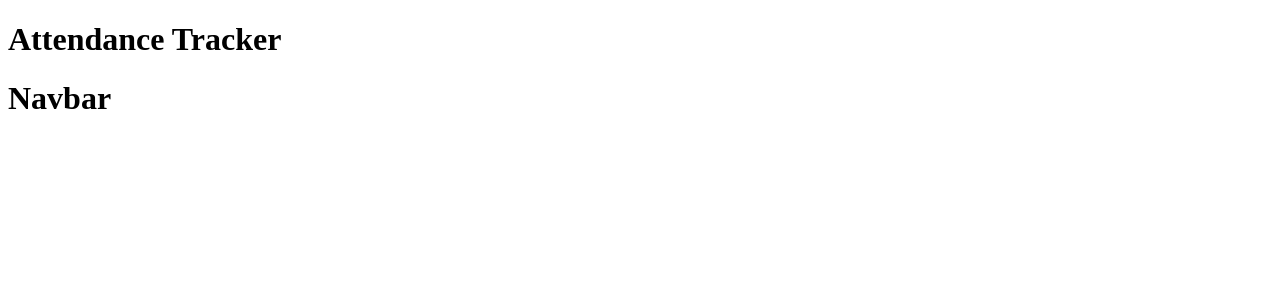
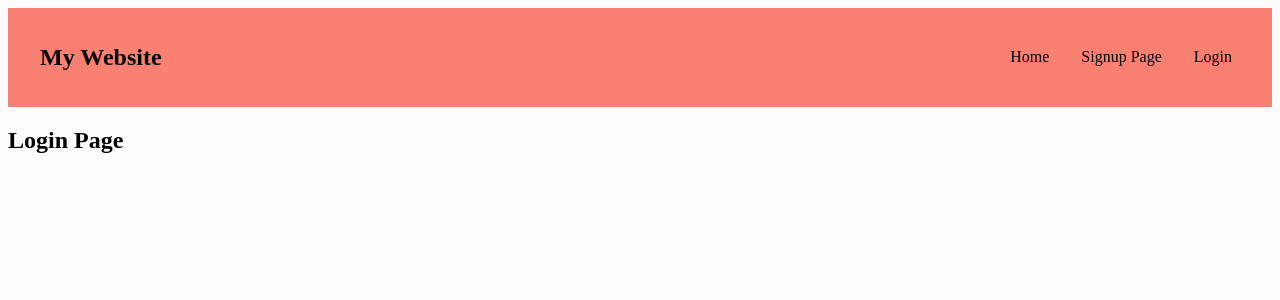
Before and after one commit to Pujarani06052001/attendance-tracker-frontend, a React (Vite) app: page /Login in a window 1280 px wide. Shown: the top 300 px of the page. Built offline with nearby package versions, Linux system fonts and the light colour scheme.

Commit message:
Added navigation bar

```diff
--- a/package.json
+++ b/package.json
@@ -11,7 +11,8 @@
   },
   "dependencies": {
     "react": "^18.3.1",
-    "react-dom": "^18.3.1"
+    "react-dom": "^18.3.1",
+    "react-router-dom": "^6.27.0"
   },
   "devDependencies": {
     "@eslint/js": "^9.13.0",
--- a/src/App.jsx
+++ b/src/App.jsx
@@ -1,11 +1,27 @@
-import Navbar from "./components/Navbar.jsx";
+// src/App.js
+import React from 'react';
+import { BrowserRouter as Router, Routes, Route } from 'react-router-dom';
+import Navbar from './components/Navbar';
+import Signup from './components/Signup';
+import Login from './components/Login';
+
+function Home() {
+  return <h2>Home Page</h2>;
+}
+
 
 function App() {
   return (
-    <>
-      <h1>Attendance Tracker</h1>
+    <Router>
       <Navbar />
-    </>
+      <div className="content">
+        <Routes>
+          <Route path="/" element={<Home />} />
+          <Route path="/Signup" element={<Signup />} />
+          <Route path="/Login" element={<Login />} />
+        </Routes>
+      </div>
+    </Router>
   );
 }
 
--- /dev/null
+++ b/src/components/Login.jsx
@@ -0,0 +1,5 @@
+const Login=()=> {
+    return <h2>Login Page</h2>;
+  }
+
+  export default Login
--- /dev/null
+++ b/src/components/Navbar.css
@@ -0,0 +1,37 @@
+/* src/components/Navbar.css */
+body {
+    background-color:#fdfdfd /* Replace with your desired color */
+}
+
+.navbar {
+  display: flex;
+  align-items: center;
+  justify-content: space-between;
+  padding: 1rem 2rem;
+  background-color:salmon;
+  color: white;
+}
+
+.navbar-title {
+  font-size: 1.5rem;
+  color:black;
+}
+
+.navbar-links {
+  list-style: none;
+  display: flex;
+  gap: 1rem;
+}
+
+.navbar-links li {
+  padding: 0.5rem;
+}
+
+.navbar-links a {
+  color:black;
+  text-decoration: none;
+}
+
+.navbar-links a:hover {
+  color: blue;
+}
--- a/src/components/Navbar.jsx
+++ b/src/components/Navbar.jsx
@@ -1,7 +1,25 @@
-const Navbar = () => {
-    return (
-      <h1>Navbar</h1>
-    );
-  };
+import React from 'react';
+import { Link } from 'react-router-dom';
+import './Navbar.css';
 
-  export default Navbar;
+function Navbar() {
+  return (
+    <nav className="navbar">
+      <h1 className="navbar-title">My Website</h1>
+      <ul className="navbar-links">
+        <li>
+          <Link to="/">Home</Link>
+        </li>
+        <li>
+          <Link to="/Signup">Signup Page</Link>
+        </li>
+        <li>
+          <Link to="/Login">Login</Link>
+        </li>
+
+      </ul>
+    </nav>
+  );
+}
+
+export default Navbar;
--- /dev/null
+++ b/src/components/Signup.jsx
@@ -0,0 +1,5 @@
+const Signup=()=> {
+    return <h2>Signup Page</h2>;
+  }
+
+  export default Signup
```
Also changed, not shown: 1 other file (tests, documents, lock files or other folders).
